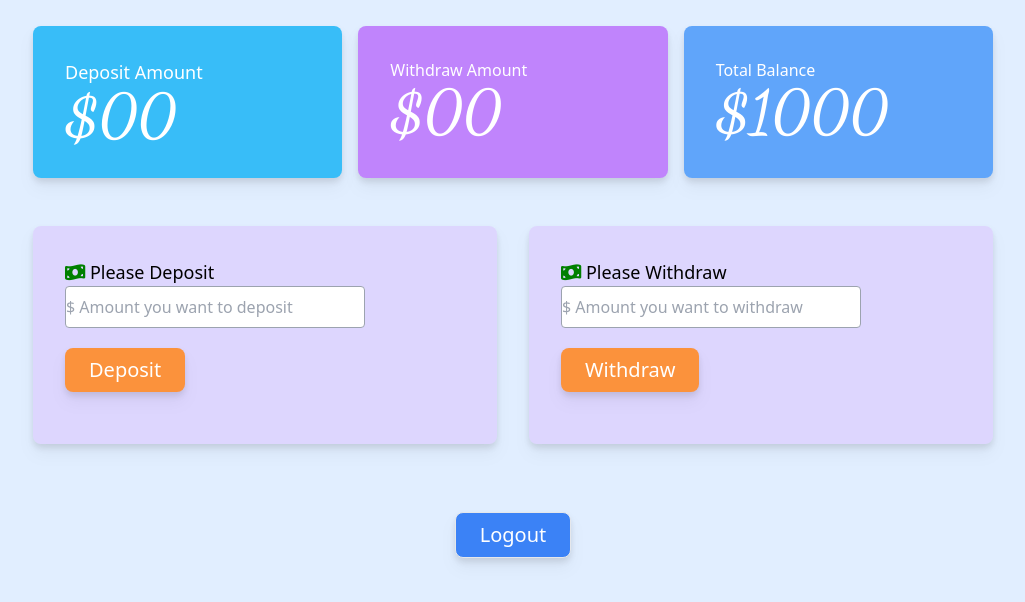
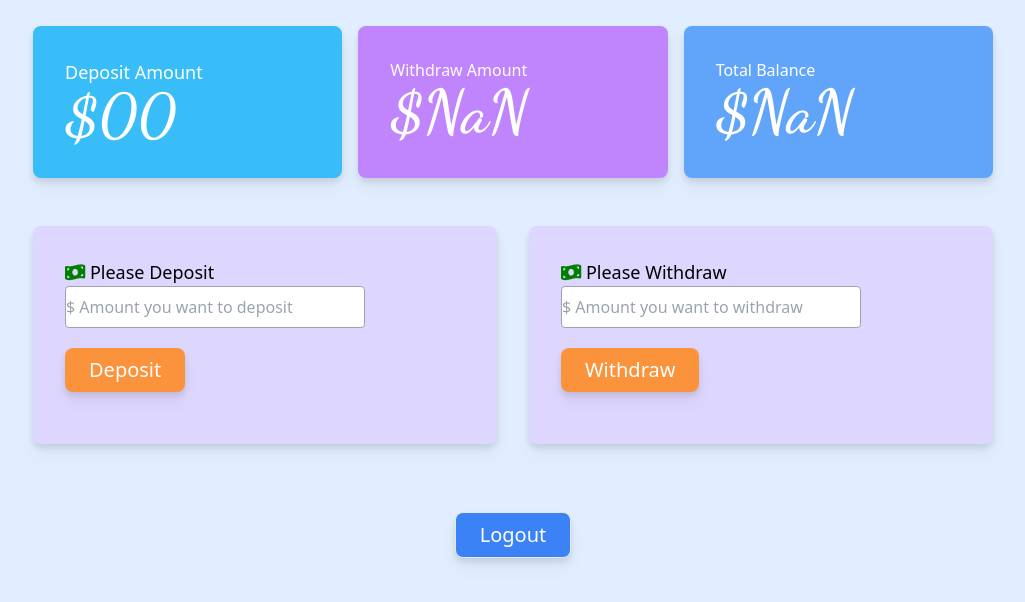
Before and after one commit to rirefat/banking-calculation, a plain HTML site: page calculation-system.html in a window 1280 px wide. Both pictures are taken after a click on the button "Withdraw". Shown: the part 150-752 px from the top of the page, without its empty margins (127-1152 px from the left). Drawn offline with nearby package versions, Linux system fonts and the light colour scheme; a web font is replaced by a local one.

Commit message:
Done Calculation Functions

```diff
--- a/calculation-system.html
+++ b/calculation-system.html
@@ -32,7 +32,7 @@
             </div>
             <div class="drop-shadow-lg withdraw text-white  rounded-lg bg-purple-400 p-8">
                 <h1 class="">Withdraw Amount</h1>
-                <h1 class="amount text-6xl font-semibold">$<span>00</span></h1>
+                <h1 class="amount text-6xl font-semibold">$<span id="initial-withdraw-amount">00</span></h1>
             </div>
             <div class="drop-shadow-lg total-balance text-white rounded-lg bg-blue-400 p-8">
                 <h1 class="">Total Balance</h1>
@@ -43,12 +43,12 @@
     <div class="update-status grid grid-cols-2 gap-8 w-3/4 mx-auto my-12">
         <div class="deposit text-black rounded-lg bg-violet-200 p-8 drop-shadow-lg">
             <h1 class="text-lg"><i class="fas fa-money-bill-wave"></i> Please Deposit</h1>
-            <input type="text" id="deposit-field" class="block border border-gray-400 w-3/4 py-2 rounded " placeholder="$ Amount you want to deposit" size="25" id="">
+            <input type="text" id="deposit-field" class="block border border-gray-400 w-3/4 py-2 rounded " placeholder="$ Amount you want to deposit" size="25">
             <button id="deposit-btn" class="drop-shadow-lg block bg-orange-400 text-white text-xl px-6 py-2 rounded-lg my-5">Deposit</button>
         </div>
         <div class="deposit text-black rounded-lg bg-violet-200 p-8 drop-shadow-lg">
             <h1 class="text-lg"><i class="fas fa-money-bill-wave"></i> Please Withdraw</h1>
-            <input type="text" class="block border border-gray-400 w-3/4 py-2 rounded " placeholder="$ Amount you want to withdraw" size="25" id="">
+            <input type="text" class="block border border-gray-400 w-3/4 py-2 rounded " placeholder="$ Amount you want to withdraw" size="25" id="withdraw-field">
             <button id="withdraw-btn" class="drop-shadow-lg block bg-orange-400 text-white text-xl px-6 py-2 rounded-lg my-5">Withdraw</button>
         </div>
     </div>
--- a/js/calculation-script.js
+++ b/js/calculation-script.js
@@ -1,3 +1,4 @@
+// Functionality for cash deposit
 document.getElementById('deposit-btn').addEventListener('click',function(){
     const inputDepositAmount = document.getElementById('deposit-field');
     const depositAmountValue = inputDepositAmount.value;
@@ -5,13 +6,30 @@ document.getElementById('deposit-btn').addEventListener('click',function(){
     const initialDepositAmount = document.getElementById('initial-deposit-amount').innerText;
     const initialDepositAmountValue = parseFloat(initialDepositAmount);
     const totalDeposit = depositAmount+initialDepositAmountValue;
-    console.log(totalDeposit)
     document.getElementById('initial-deposit-amount').innerText = totalDeposit;
 
     const totalBalance = document.getElementById('totalBalance').innerText;
     const totalBalanceValue = parseFloat(totalBalance);
     const finalBalance = totalBalanceValue + depositAmount;
     document.getElementById('totalBalance').innerText = finalBalance;
-    console.log(finalBalance)
     inputDepositAmount.value='';
 })
+
+// Functionality for cash withdraw
+document.getElementById('withdraw-btn').addEventListener('click', function(){
+    const inputWithdrawAmount = document.getElementById('withdraw-field');
+    const withdrawAmountValue = inputWithdrawAmount.value;
+    const withdrawAmount = parseFloat(withdrawAmountValue);
+    const initialWithdrawAmount = document.getElementById('initial-withdraw-amount').innerText;
+    const initialWithdrawAmountValue = parseFloat(initialWithdrawAmount);
+    const totalWithdraw = withdrawAmount+initialWithdrawAmountValue;
+    document.getElementById('initial-withdraw-amount').innerText = totalWithdraw;
+
+    const totalBalance = document.getElementById('totalBalance').innerText;
+    const totalBalanceValue = parseFloat(totalBalance);
+    const finalBalance = totalBalanceValue - withdrawAmount;
+    document.getElementById('totalBalance').innerText = finalBalance;
+
+
+    inputWithdrawAmount.value = '';
+})
--- a/style.css
+++ b/style.css
@@ -18,6 +18,9 @@ font-family: 'Quintessential', cursive; */
 .bank-title{
     font-family: 'Quintessential', cursive;
 }
+.acc-status .grid{
+    cursor: pointer;
+}
 .fa-money-bill-wave{
     color: green;
 }
```
Also changed, not shown: js/fucntions.js (+0 -7 lines).
